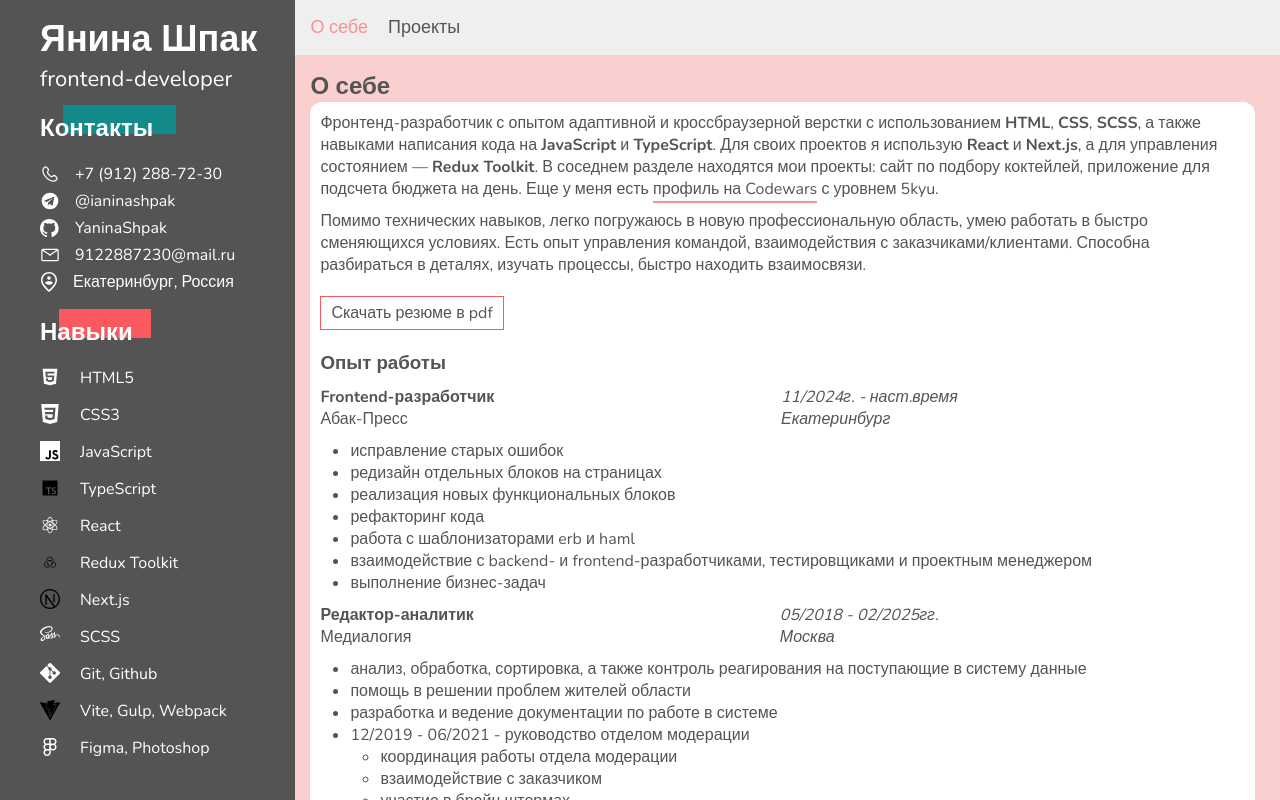
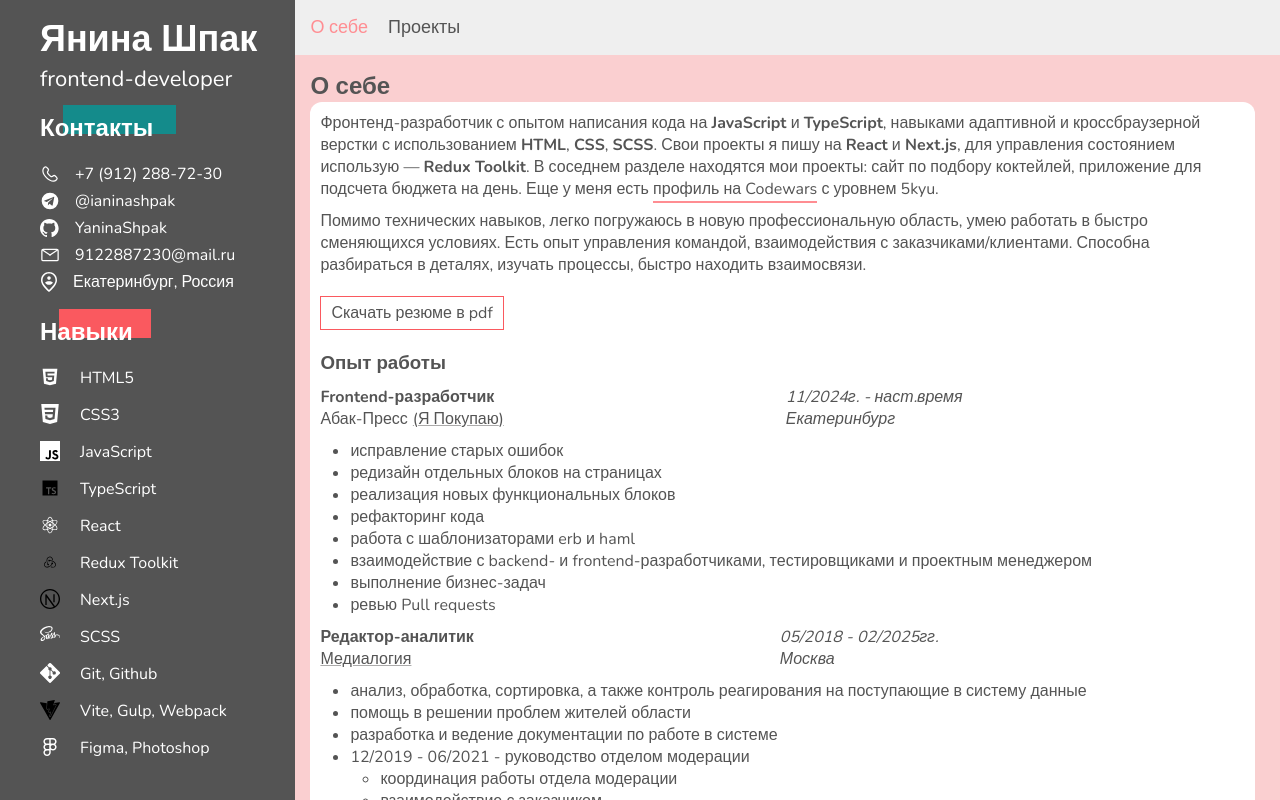
Before and after one commit to YaninaShpak/ianina-shpak-cv, a Next.js app: page /about in a window 1280 px wide. Built offline with nearby package versions, Linux system fonts and the light colour scheme.

Commit message:
add information

```diff
--- a/app/(pages)/about/page.js
+++ b/app/(pages)/about/page.js
@@ -12,11 +12,10 @@ export default function About() {
       <div className="aboutWrapper">
         <div className="aboutInfo">
           <p>
-            Фронтенд-разработчик с опытом адаптивной и кроссбраузерной верстки с
-            использованием <b>HTML</b>, <b>CSS</b>, <b>SCSS</b>, а также
-            навыками написания кода на <b>JavaScript</b> и <b>TypeScript</b>.
-            Для своих проектов я использую <b>React</b> и <b>Next.js</b>, а для
-            управления состоянием — <b>Redux Toolkit</b>. В соседнем разделе
+            Фронтенд-разработчик с опытом написания кода на <b>JavaScript</b> и <b>TypeScript</b>, навыками адаптивной и кроссбраузерной верстки с
+            использованием <b>HTML</b>, <b>CSS</b>, <b>SCSS</b>.
+            Свои проекты я пишу на <b>React</b> и <b>Next.js</b>, для
+            управления состоянием использую — <b>Redux Toolkit</b>. В соседнем разделе
             находятся мои проекты: сайт по подбору коктейлей, приложение для
             подсчета бюджета на день. Еще у меня есть{" "}
             <a
--- a/app/components/buttons/DownloadButton/DownloadButton.jsx
+++ b/app/components/buttons/DownloadButton/DownloadButton.jsx
@@ -5,7 +5,7 @@ const DownloadButton = ({ text }) => {
   return (
     <a
       className={styles.downloadButton}
-      href="files/Shpak_Yanina.Resume.pdf"
+      href="files/Shpak_Ianina.Resume.pdf"
       download=""
     >
       {text}
--- a/app/components/content/ExperienceBlock/ExperienceBlock.jsx
+++ b/app/components/content/ExperienceBlock/ExperienceBlock.jsx
@@ -1,13 +1,35 @@
 import styles from "./ExperienceBlock.module.css";
 import ContentList from "../ContentList/ContentList";
 
-const ExperienceBlock = ({ position, period, company, city, details }) => {
+const ExperienceBlock = ({
+  position,
+  period,
+  company,
+  companyLink,
+  city,
+  details,
+  project,
+  projectLink,
+}) => {
   return (
     <div className={styles.root}>
       <div className={styles.info}>
         <p className={styles.position}>{position}</p>
         <p className={styles.period}>{period}</p>
-        <p className={styles.company}>{company}</p>
+        <div className={styles.companyWrapper}>
+          {companyLink ? (
+            <a className={styles.link} href={companyLink} target="_blank">
+              {company}
+            </a>
+          ) : (
+            <p className={styles.company}>{company}</p>
+          )}
+          {project && (
+            <a className={styles.link} href={projectLink} target="_blank">
+              ({project})
+            </a>
+          )}
+        </div>
         <p className={styles.city}>{city}</p>
       </div>
       <ContentList items={details} />
--- a/app/components/content/ExperienceBlock/ExperienceBlock.module.css
+++ b/app/components/content/ExperienceBlock/ExperienceBlock.module.css
@@ -2,7 +2,7 @@
   display: grid;
   grid-template-areas:
     "position period"
-    "company city";
+    "companyWrapper city";
 
   margin-bottom: 10px;
 
@@ -16,8 +16,11 @@
     font-style: italic;
   }
 
-  .company {
-    grid-area: company;
+  .companyWrapper {
+    grid-area: companyWrapper;
+    display: flex;
+    align-items: center;
+    column-gap: 5px;
   }
 
   .city {
@@ -25,3 +28,7 @@
     font-style: italic;
   }
 }
+
+.link {
+  text-decoration: underline #abaaaa;
+}
--- a/app/data/experienceList.js
+++ b/app/data/experienceList.js
@@ -3,6 +3,8 @@ const experienceList = [
     position: "Frontend-разработчик",
     period: "11/2024г. - наст.время",
     company: "Абак-Пресс",
+    project: "Я Покупаю",
+    projectLink: "https://www.yapokupayu.ru/",
     city: "Екатеринбург",
     details: [
       "исправление старых ошибок",
@@ -11,13 +13,15 @@ const experienceList = [
       "рефакторинг кода",
       "работа с шаблонизаторами erb и haml",
       "взаимодействие с backend- и frontend-разработчиками, тестировщиками и проектным менеджером",
-      "выполнение бизнес-задач"
+      "выполнение бизнес-задач",
+      "ревью Pull requests"
     ]
   },
   {
     position: "Редактор-аналитик",
     period: "05/2018 - 02/2025гг.",
     company: "Медиалогия",
+    companyLink: "https://www.mlg.ru/",
     city: "Москва",
     details: [
       "анализ, обработка, сортировка, а также контроль реагирования на поступающие в систему данные",
@@ -40,6 +44,8 @@ const experienceList = [
     position: "Контент-редактор",
     period: "06/2015 - 02/2018гг.",
     company: "Абак-Пресс",
+    project: "Близко.ру",
+    projectLink: "https://blizko.ru/",
     city: "Екатеринбург",
     details: [
       "создание сайтов для клиентов на собственной платформе Blizko.ru, наполнение контентом",
```
Also changed, not shown: 2 other files (tests, documents, lock files or other folders).
